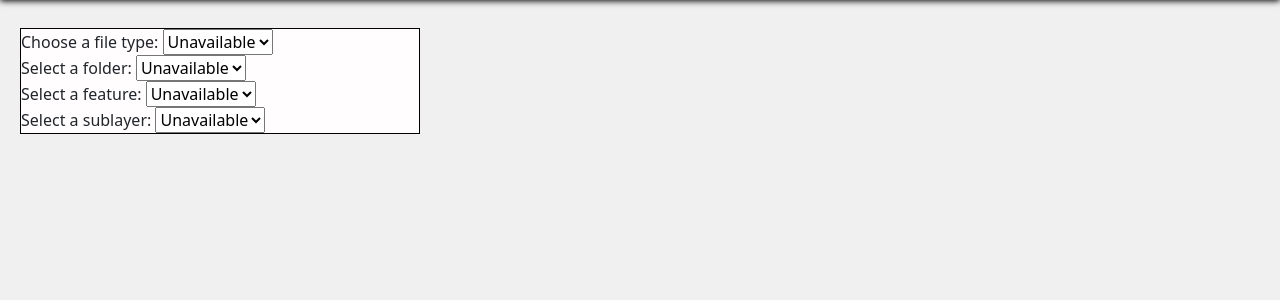
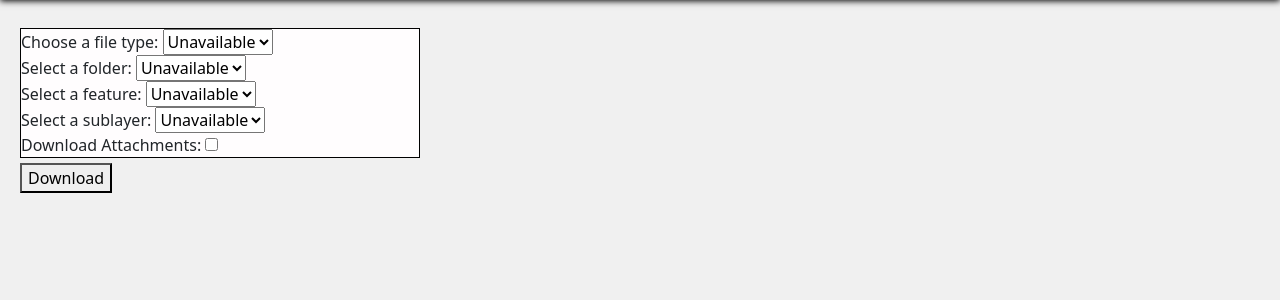
Before and after one commit to 0204Killian/AGOL-File-Download, a Django app: page /home/ in a window 1280 px wide. Shown: the part 72-372 px from the top of the page. Run offline with Django 4.2, Linux system fonts and the light colour scheme; a user stored in the database is signed in; some libraries are stand-ins or nearby versions.

Commit message:
Added final html elements

```diff
--- a/main/static/css/home.css
+++ b/main/static/css/home.css
@@ -14,3 +14,8 @@
     background-color: var(--entegro-white);
     border: .075rem solid black;
 }
+
+.download-button {
+    margin-left: 20px;
+    margin-top: 5px;
+}
--- a/main/templates/home.html
+++ b/main/templates/home.html
@@ -23,5 +23,10 @@
     <select name="sublayerselect" id="sublayerselect" class="dropdownlist">
         <option value="Unavailable">Unavailable</option>
     </select><br>
+    <label for="attachmentcheck">Download Attachments: </label>
+    <input type="checkbox" id="attachmentcheckbx"><br>
+</div>
+<div class="download-button">
+    <button type="button">Download</button>
 </div>
 {% endblock %}
```
